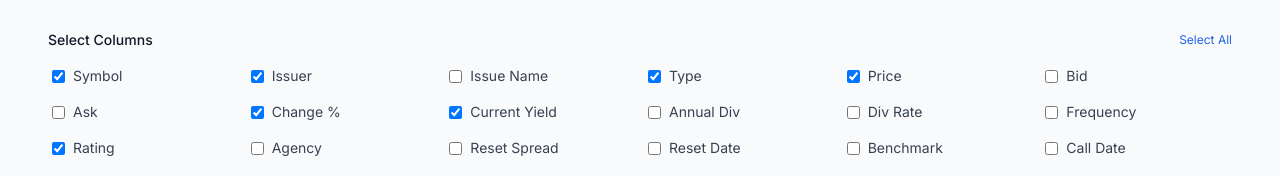
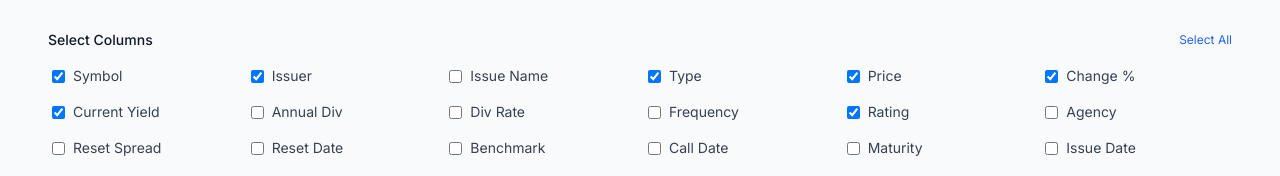
Before and after one commit to frankietheclaw/prefshares-platform, a Next.js app: page /preferreds in a window 1280 px wide. Shown: the part 354-530 px from the top of the page. Built offline with nearby package versions, Linux system fonts and the light colour scheme; no server answers; the database is empty.

Commit message:
Remove bid/ask columns from preferreds screener

```diff
--- a/app/preferreds/page.tsx
+++ b/app/preferreds/page.tsx
@@ -12,8 +12,6 @@ type Preferred = {
   name: string | null
   issue_type: string
   last_price: number | null
-  bid_price: number | null
-  ask_price: number | null
   current_yield: number | null
   current_dividend: number | null
   dividend_rate: number | null
@@ -62,8 +60,6 @@ const ALL_COLUMNS: ColumnConfig[] = [
   { key: 'name', label: 'Issue Name', sortable: true, align: 'left', width: 'w-48' },
   { key: 'issue_type', label: 'Type', sortable: true, align: 'left', width: 'w-24' },
   { key: 'last_price', label: 'Price', sortable: true, align: 'right', width: 'w-20', format: (v) => v ? `$${v.toFixed(2)}` : '-' },
-  { key: 'bid_price', label: 'Bid', sortable: true, align: 'right', width: 'w-20', format: (v) => v ? `$${v.toFixed(2)}` : '-' },
-  { key: 'ask_price', label: 'Ask', sortable: true, align: 'right', width: 'w-20', format: (v) => v ? `$${v.toFixed(2)}` : '-' },
   { key: 'price_change_percent', label: 'Change %', sortable: true, align: 'right', width: 'w-24', format: (v) => v ? `${v >= 0 ? '+' : ''}${v.toFixed(2)}%` : '-' },
   { key: 'current_yield', label: 'Current Yield', sortable: true, align: 'right', width: 'w-24', format: (v) => v ? `${(v * 100).toFixed(2)}%` : '-' },
   { key: 'current_dividend', label: 'Annual Div', sortable: true, align: 'right', width: 'w-24', format: (v) => v ? `$${v.toFixed(3)}` : '-' },
@@ -93,7 +89,7 @@ const VIEW_PRESETS: Record<string, string[]> = {
   overview: ['symbol', 'issuer', 'issue_type', 'last_price', 'price_change_percent', 'current_yield', 'credit_rating', 'sector'],
   yield: ['symbol', 'issuer', 'issue_type', 'last_price', 'current_yield', 'current_dividend', 'dividend_rate', 'dividend_frequency', 'credit_rating'],
   reset: ['symbol', 'issuer', 'issue_type', 'last_price', 'current_yield', 'reset_spread', 'reset_date', 'reset_benchmark', 'call_date'],
-  trading: ['symbol', 'issuer', 'last_price', 'bid_price', 'ask_price', 'price_change_percent', 'volume', 'volume_30day', 'week_52_high', 'week_52_low'],
+  trading: ['symbol', 'issuer', 'last_price', 'price_change_percent', 'volume', 'volume_30day', 'week_52_high', 'week_52_low'],
   all: ALL_COLUMNS.map(c => c.key),
 }
 
```
